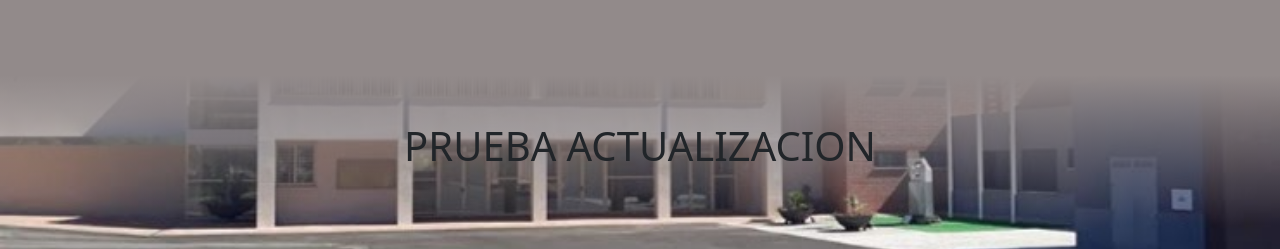
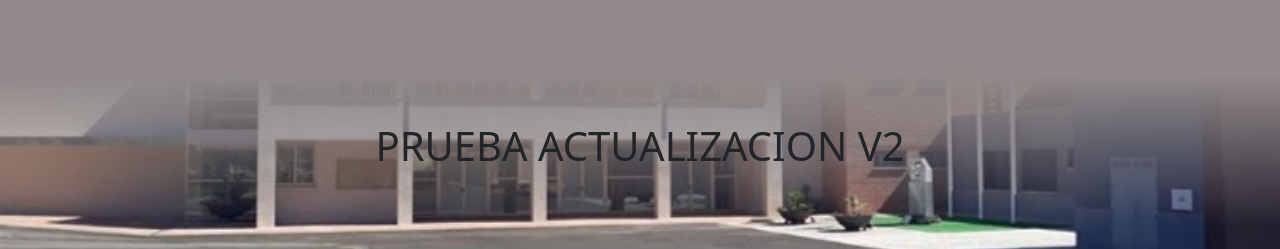
Before and after one commit to rruben25/PaginaInsituto, a React (Vite) app in the folder reactasir/: page / in a window 1280 px wide. Shown: the top 249 px of the page. Built offline with nearby package versions, Linux system fonts and the light colour scheme.

Commit message:
ActualizacionV2

```diff
--- a/reactasir/src/paginaWeb/Header.jsx
+++ b/reactasir/src/paginaWeb/Header.jsx
@@ -4,7 +4,7 @@ import style from './header.module.css'
 function Header() {
   return (
     <header className={style.cabecera}>
-        <h1>PRUEBA ACTUALIZACION</h1>
+        <h1>PRUEBA ACTUALIZACION V2</h1>
     </header>
   )
 }
```
